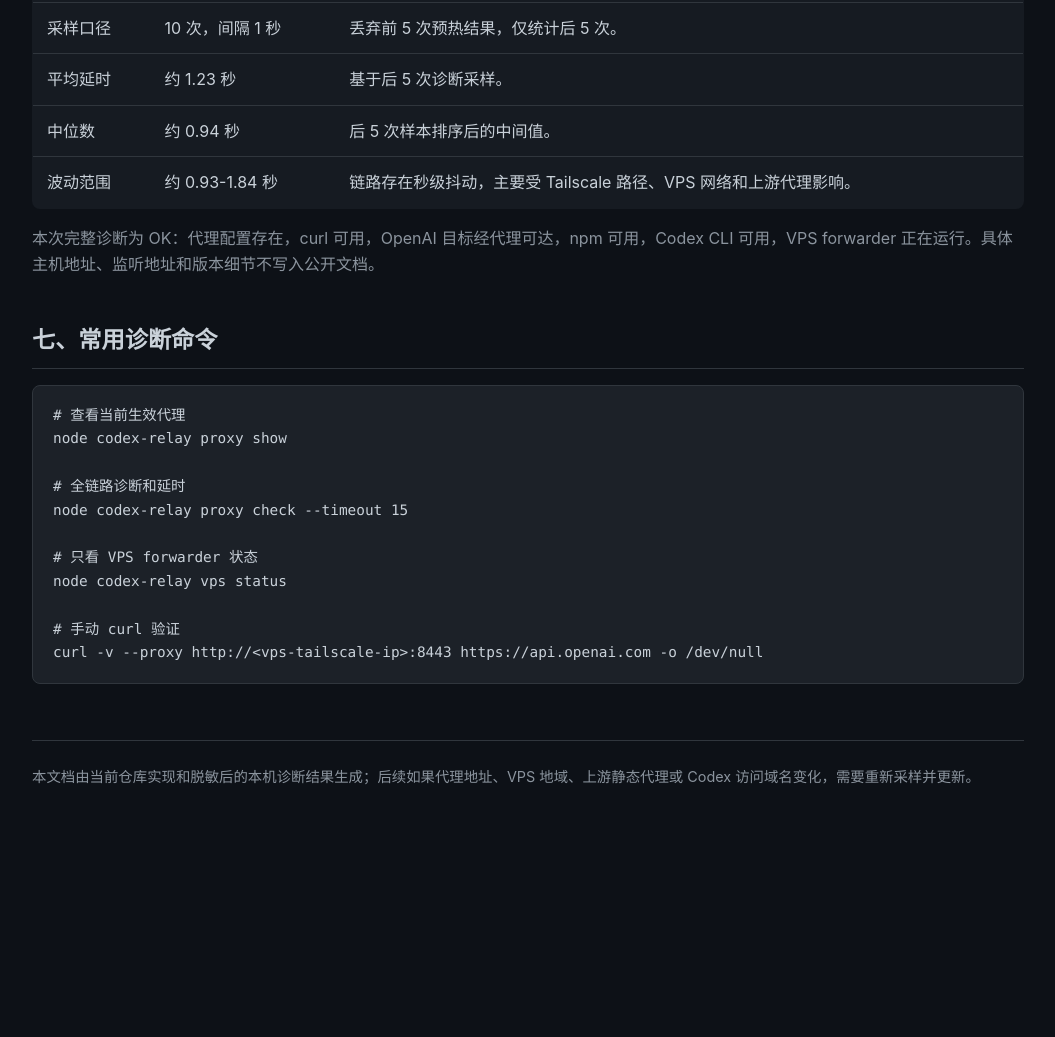
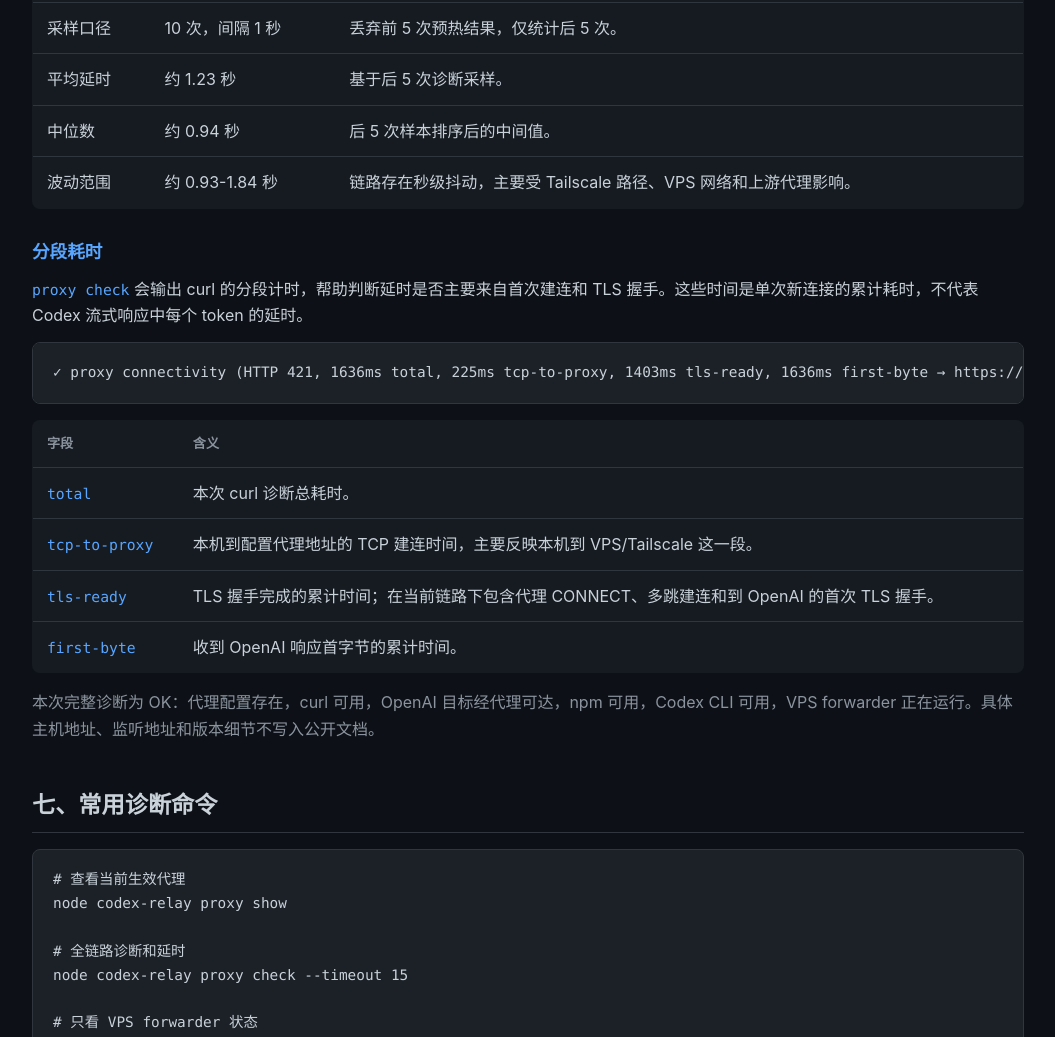
Before and after one commit to garry-x/codex-relay, a website: page docs/proxy-current.html in a window 1280 px wide. Shown: the part 3892-4929 px from the top of the page, without its empty margins (112-1167 px from the left). Before the commit the page ends 4761 px from the top, so only its background shows below. Drawn offline with Linux system fonts and the light colour scheme.

Commit message:
feat: show proxy check timing breakdown

```diff
--- a/docs/proxy-current.html
+++ b/docs/proxy-current.html
@@ -309,6 +309,17 @@ VPS ~/.codex-relay/config.json
     <tr><td>波动范围</td><td>约 0.93-1.84 秒</td><td>链路存在秒级抖动，主要受 Tailscale 路径、VPS 网络和上游代理影响。</td></tr>
   </table>
 
+  <h3>分段耗时</h3>
+  <p><code>proxy check</code> 会输出 curl 的分段计时，帮助判断延时是否主要来自首次建连和 TLS 握手。这些时间是单次新连接的累计耗时，不代表 Codex 流式响应中每个 token 的延时。</p>
+  <pre>✓ proxy connectivity (HTTP 421, 1636ms total, 225ms tcp-to-proxy, 1403ms tls-ready, 1636ms first-byte → https://api.openai.com)</pre>
+  <table>
+    <tr><th>字段</th><th>含义</th></tr>
+    <tr><td><code>total</code></td><td>本次 curl 诊断总耗时。</td></tr>
+    <tr><td><code>tcp-to-proxy</code></td><td>本机到配置代理地址的 TCP 建连时间，主要反映本机到 VPS/Tailscale 这一段。</td></tr>
+    <tr><td><code>tls-ready</code></td><td>TLS 握手完成的累计时间；在当前链路下包含代理 CONNECT、多跳建连和到 OpenAI 的首次 TLS 握手。</td></tr>
+    <tr><td><code>first-byte</code></td><td>收到 OpenAI 响应首字节的累计时间。</td></tr>
+  </table>
+
   <p class="muted">本次完整诊断为 OK：代理配置存在，curl 可用，OpenAI 目标经代理可达，npm 可用，Codex CLI 可用，VPS forwarder 正在运行。具体主机地址、监听地址和版本细节不写入公开文档。</p>
 
   <h2>七、常用诊断命令</h2>
```
Also changed, not shown: README.md, 1 other file.
